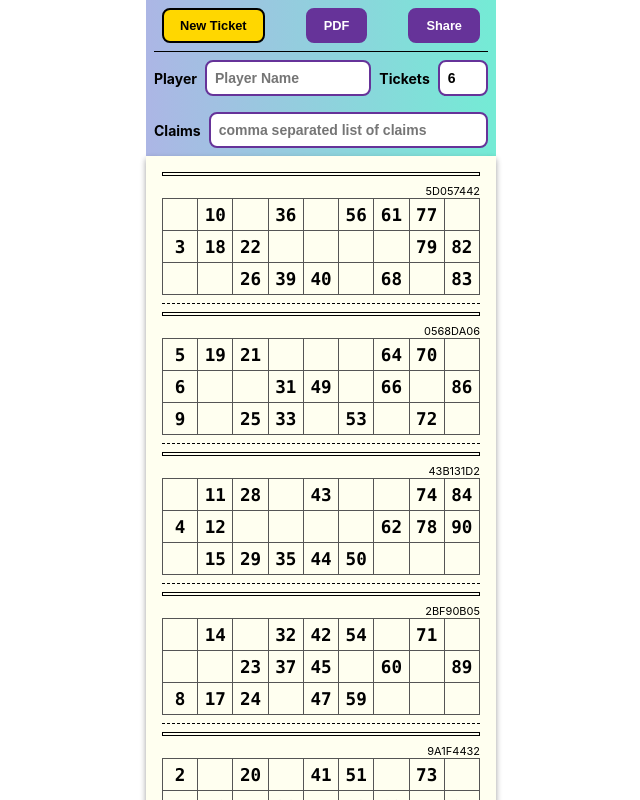
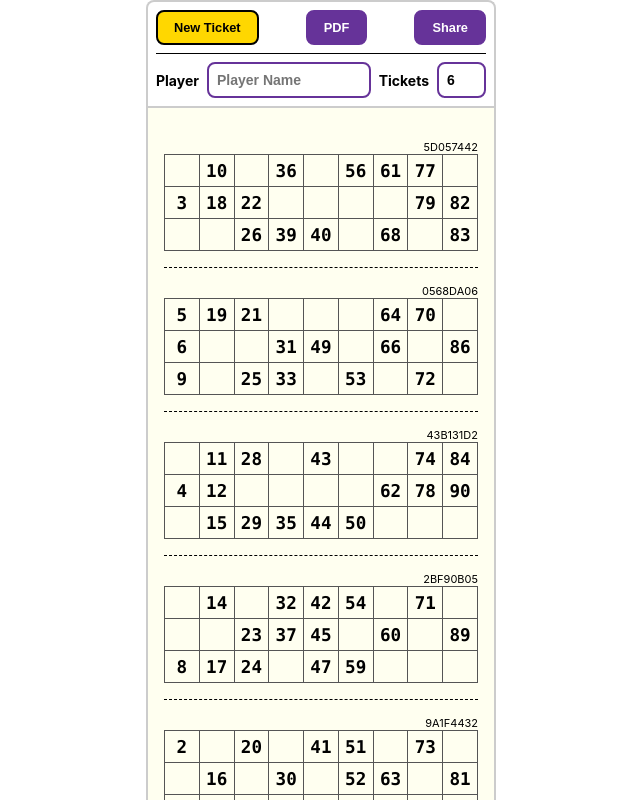
Before and after one commit to praveenpuglia/tambola-tickets, a Vue app: page / in a window 1280 px wide. Shown: the top 800 px of the page, without its empty margins (319-959 px from the left). Built offline with nearby package versions, Linux system fonts and the light colour scheme.

Commit message:
improvement(design): cleaner design with necessary things

```diff
--- a/src/App.vue
+++ b/src/App.vue
@@ -36,7 +36,7 @@
           />
         </label>
       </div>
-      <div class="claim-details">
+      <div class="claim-details" v-if="false">
         <label class="control-group">
           <span>Claims</span>
           <input
--- a/src/components/Ticket.vue
+++ b/src/components/Ticket.vue
@@ -1,10 +1,10 @@
 <template>
   <div class="ticket">
-    <table class="ticket__claims">
+    <!-- <table class="ticket__claims">
       <td v-for="c in claims" :key="c" class="ticket__claim">
         {{ c.toUpperCase() }}
       </td>
-    </table>
+    </table> -->
     <div class="ticket__meta">
       <small class="ticket__meta-item ticket__meta-name">{{ player }}</small>
       <small class="ticket__meta-item">{{ hash.toUpperCase() }}</small>
@@ -76,12 +76,12 @@ export default {
 </script>
 <style lang="scss" scoped>
 .ticket {
-  padding-bottom: 0.5rem;
-  border-bottom: 1px dashed;
-  margin-bottom: 0.5rem;
-  &:last-child {
-    border-bottom: none;
-    margin-bottom: 0;
+  padding-top: 1rem;
+  border-top: 1px dashed;
+  margin-top: 1rem;
+  &:first-child {
+    border-top: none;
+    margin-top: 0;
   }
   &__claims {
     border-collapse: collapse;
--- a/src/components/TicketPage.vue
+++ b/src/components/TicketPage.vue
@@ -293,8 +293,8 @@ export default {
 
 <style lang="scss" scoped>
 .ticket-page {
-  box-shadow: 0 3px 6px rgba(0, 0, 0, 0.16), 0 3px 6px rgba(0, 0, 0, 0.23);
   max-width: 768px;
   padding: 1rem;
+  border: 2px solid #ccc;
 }
 </style>
--- a/src/styles/main.scss
+++ b/src/styles/main.scss
@@ -10,18 +10,9 @@
     Ubuntu, Cantarell, 'Open Sans', 'Helvetica Neue', sans-serif;
 }
 .actions {
-  background: #74ebd5; /* fallback for old browsers */
-  background: -webkit-linear-gradient(
-    to right,
-    #acb6e5,
-    #74ebd5
-  ); /* Chrome 10-25, Safari 5.1-6 */
-  background: linear-gradient(
-    to right,
-    #acb6e5,
-    #74ebd5
-  ); /* W3C, IE 10+/ Edge, Firefox 16+, Chrome 26+, Opera 12+, Safari 7+ */
-
+  border: 2px solid #ccc;
+  border-bottom: none;
+  border-radius: 0.5rem 0.5rem 0 0;
   padding: 0.5rem;
 
   .buttons,
@@ -34,7 +25,6 @@
     background: none;
     font-size: 0.8rem;
     border-radius: 0.5rem;
-    margin: 0 0.5rem;
     padding: 0.5rem 1rem;
     white-space: nowrap;
     font-weight: bold;
```
